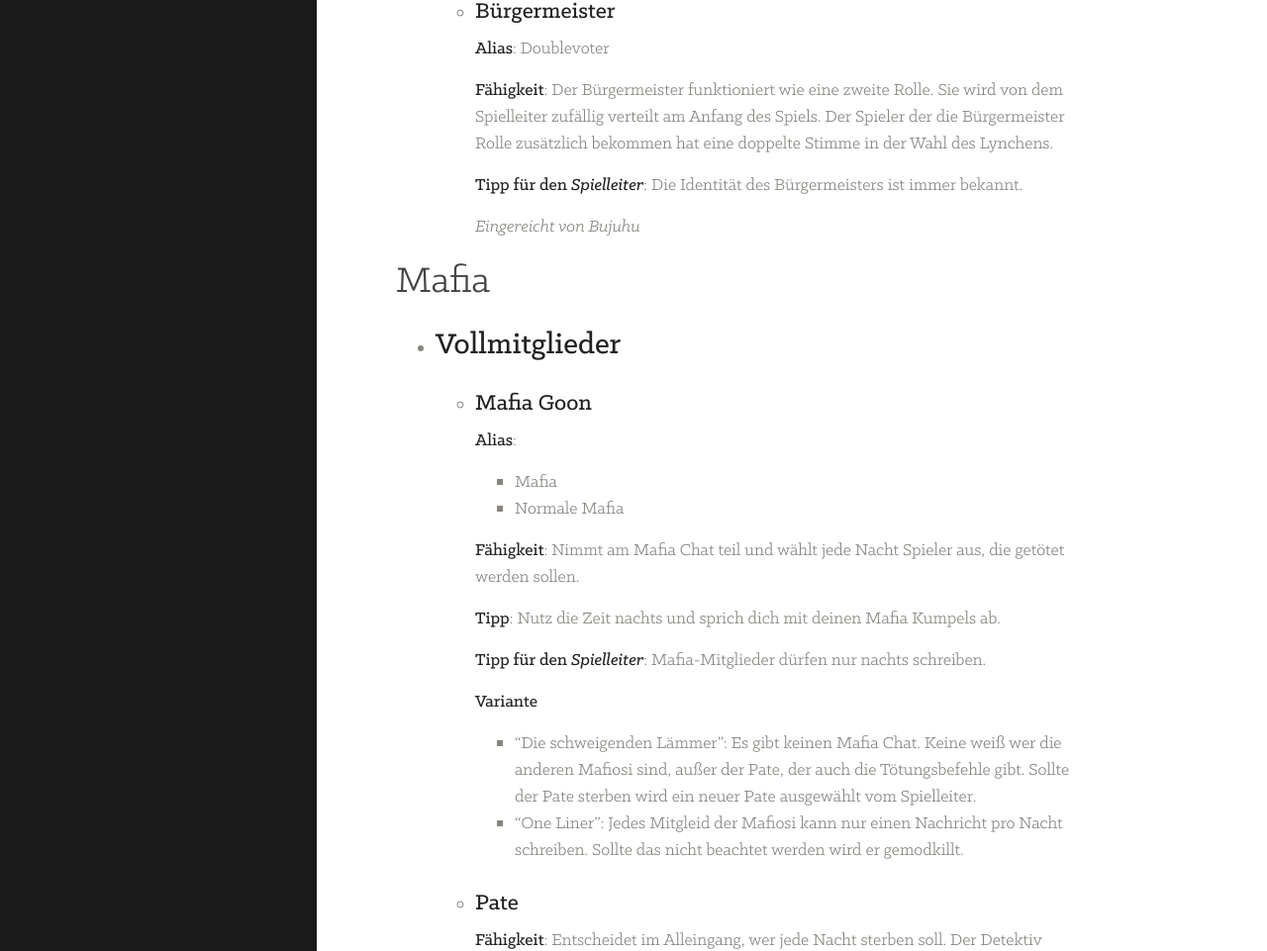
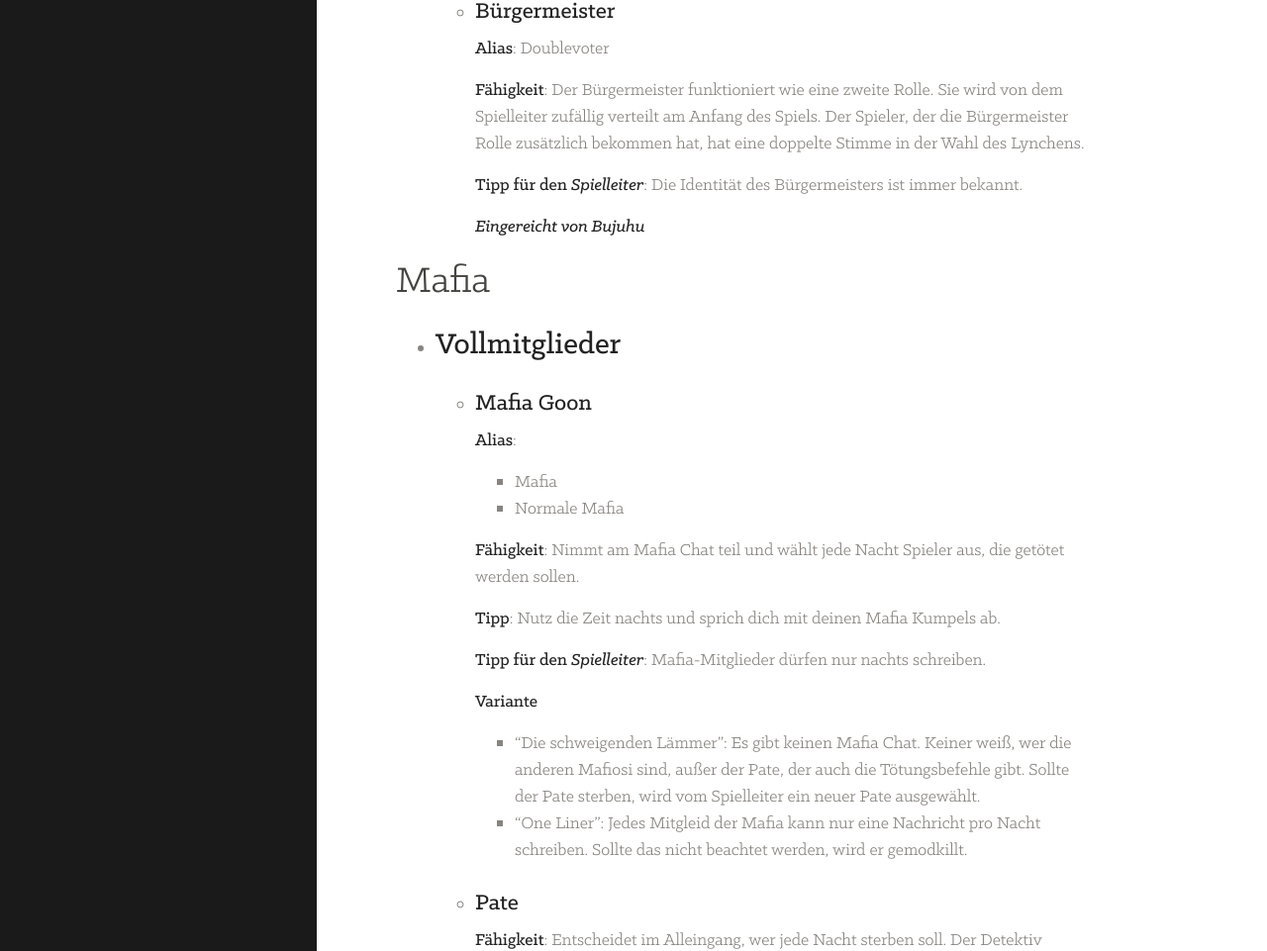
Before and after one commit to gamekeller/mafia, a Jekyll site: the page built from extended.md, in a window 1280 px wide and 1400 px high, scrolled down 11774 px. Shown: the part 181-1142 px from the top of the window at 99% size. Built offline with Jekyll 4.4.1, drawn with Linux system fonts in a browser that asks for light colours; emoji names are drawn with the system emoji font; some of the changed text lies outside the part shown.

Commit message:
fixed the mistakes
thank you for the correction!

```diff
--- a/extended.md
+++ b/extended.md
@@ -215,7 +215,7 @@
       * “Jungspund”: Es besteht eine 50/50 Chance, dass er sein Opfer umbringt.
       * “Möchtegern Doktor”: In Wirklichkeit macht er nichts, außer Pflaster auf Knochenbrüche zu kleben. Also ein Kurpfuscher.
       * “Mafia-Engel”: Der Arzt ist ganz klar auf der Seite der Mafia und liest auch im Chat mit. Er rettet die Mafiosi vor dem Veteran und ähnlichen Rollen.
-	  * “Militärsanitäter oder Guerilladoktor”: Sollte der Arzt jemanden retten, tötet er die Quelle des Angriffs. (sowohl Town, Thirdparty also auch Mafiosi.)
+	  * “Militärsanitäter oder Guerilladoktor”: Sollte der Arzt jemanden retten, tötet er die Quelle des Angriffs. (das gilt für Town, Mafia und Thirdparty)
 
   - ### **Busfahrer**
       {: #busfahrer}
@@ -424,11 +424,11 @@
 
       **Alias**: Doublevoter
 
-      **Fähigkeit**: Der Bürgermeister funktioniert wie eine zweite Rolle. Sie wird von dem Spielleiter zufällig verteilt am Anfang des Spiels. Der Spieler der die Bürgermeister Rolle zusätzlich bekommen hat eine doppelte Stimme in der Wahl des Lynchens.
+      **Fähigkeit**: Der Bürgermeister funktioniert wie eine zweite Rolle. Sie wird von dem Spielleiter zufällig verteilt am Anfang des Spiels. Der Spieler, der die Bürgermeister Rolle zusätzlich bekommen hat, hat eine doppelte Stimme in der Wahl des Lynchens.
 
       **Tipp für den *Spielleiter***: Die Identität des Bürgermeisters ist immer bekannt.
 
-      *Eingereicht von Bujuhu*
+      [*Eingereicht von Bujuhu*](https://gamekeller.net/Bujuhu)
 
 # Mafia
 {: #mafia}
@@ -449,10 +449,10 @@
 
       **Tipp für den *Spielleiter***: Mafia-Mitglieder dürfen nur nachts schreiben.
 
-	  **Variante**
+      **Variante**
 
-	  * "Die schweigenden Lämmer": Es gibt keinen Mafia Chat. Keine weiß wer die anderen Mafiosi sind, außer der Pate, der auch die Tötungsbefehle gibt. Sollte der Pate sterben wird ein neuer Pate ausgewählt vom Spielleiter.
-	  * "One Liner": Jedes Mitgleid der Mafiosi kann nur einen Nachricht pro Nacht schreiben. Sollte das nicht beachtet werden wird er gemodkillt.
+	  * "Die schweigenden Lämmer": Es gibt keinen Mafia Chat. Keiner weiß, wer die anderen Mafiosi sind, außer der Pate, der auch die Tötungsbefehle gibt. Sollte der Pate sterben, wird vom Spielleiter ein neuer Pate ausgewählt.
+	  * "One Liner": Jedes Mitgleid der Mafia kann nur eine Nachricht pro Nacht schreiben. Sollte das nicht beachtet werden, wird er gemodkillt.
 
   - ### **Pate**
       {: #pate}
@@ -480,7 +480,7 @@
 
       **Tipp für den *Spielleiter***: Selbsterklärend! Im Prinzip nur schnell genug reagieren, vielleicht auch eine kleine Pause machen.
 
-	  **Variante**: "Drunken Heckenschütze": Der Heckenschütze erschießt nicht sein Ziel sondern die Person die unter dem Ziel im TS ist. (Tobias Idee)
+      **Variante**: "Drunken Heckenschütze": Der Heckenschütze erschießt nicht sein Ziel sondern die Person, die unter dem Ziel im TS ist. (Tobias Idee)
 
   - ### **Voodoo-Puppe**
       {: #voodoo-puppe}
@@ -555,7 +555,7 @@
       **Tipps für den *Spielleiter***
 
       * Wenn die Rolle des Narren zum Beispiel vom Orakel offenbart wird, stirbt der Narr sofort.
-      * Sollte der Narr am Tag sterben, jedoch nicht durch das lynchen, hat er trotzdem verloren.
+      * Sollte der Narr am Tag sterben, jedoch nicht durch das Lynchen, hat er trotzdem verloren.
 
       **Variante**: “Schärfer”: Der Narr gewinnt erst dann, wenn er von den Mafiosi getötet wird und danach von den Bürgern am Tag darauf gelyncht wird.
 
```
Also changed, not shown: other parts of extended.md (+4 -4 lines).
